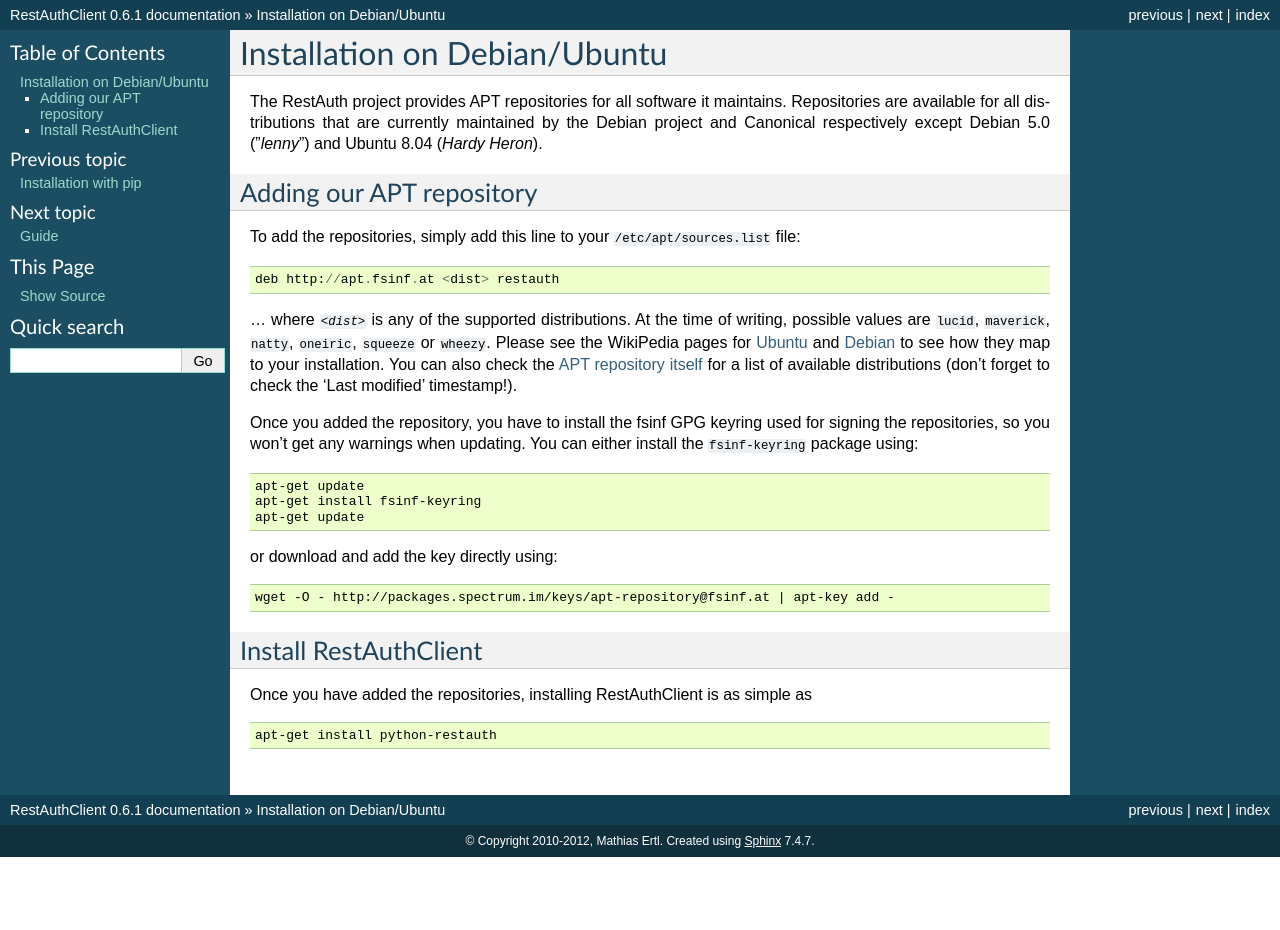
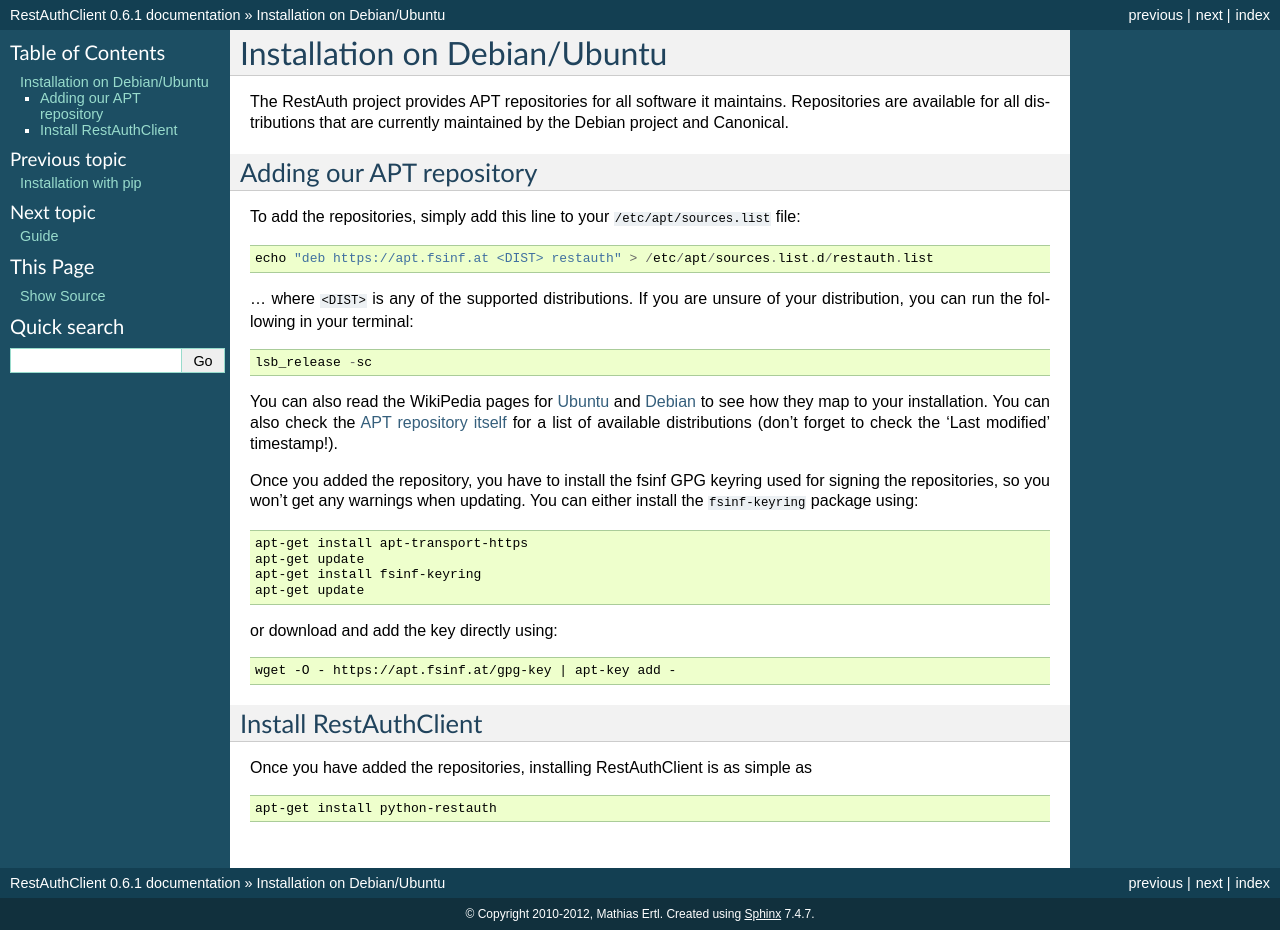
Before and after one commit to RestAuth/RestAuthClient, a Sphinx documentation site: the page built from doc/install/debian-ubuntu.rst, in a window 1280 px wide. Built offline with Sphinx 7.4.7, drawn with Linux system fonts in a browser that asks for light colours; before the commit the page ends 900 px from its top, so only the background shows below that.

Commit message:
update some debian/ubuntu docs

```diff
--- a/doc/install/debian-ubuntu.rst
+++ b/doc/install/debian-ubuntu.rst
@@ -2,21 +2,25 @@
 =============================
 
 The RestAuth project provides APT repositories for all software it maintains. Repositories are
-available for all distributions that are currently maintained by the Debian project and Canonical
-respectively except Debian 5.0 ("*lenny*") and Ubuntu 8.04 (*Hardy Heron*).
+available for all distributions that are currently maintained by the Debian
+project and Canonical.
 
 Adding our APT repository
 -------------------------
+
 To add the repositories, simply add this line to your :file:`/etc/apt/sources.list` file::
 
-   deb http://apt.fsinf.at <dist> restauth
+   echo "deb https://apt.fsinf.at <DIST> restauth" > /etc/apt/sources.list.d/restauth.list
 
-... where :samp:`{<dist>}` is any of the supported distributions. At the time of writing, possible
-values are ``lucid``, ``maverick``, ``natty``, ``oneiric``, ``squeeze`` or ``wheezy``. Please see
-the WikiPedia pages for `Ubuntu
-<http://en.wikipedia.org/wiki/List_of_Ubuntu_releases#Table_of_versions>`_ and `Debian
-<http://en.wikipedia.org/wiki/Debian#Release_history>`_ to see how they map to your installation.
-You can also check the `APT repository itself <http://apt.fsinf.at/dists>`_ for a list of available
+... where ``<DIST>`` is any of the supported distributions. If you are unsure of your
+distribution, you can run the following in your terminal::
+
+   lsb_release -sc
+
+You can also read the WikiPedia pages for `Ubuntu
+<https://en.wikipedia.org/wiki/List_of_Ubuntu_releases#Table_of_versions>`_ and `Debian
+<https://en.wikipedia.org/wiki/Debian#Release_history>`_ to see how they map to your installation.
+You can also check the `APT repository itself <https://apt.fsinf.at/dists>`_ for a list of available
 distributions (don't forget to check the 'Last modified' timestamp!).
 
 Once you added the repository, you have to install the fsinf GPG keyring used for signing the
@@ -25,6 +29,7 @@
 
 .. code-block:: bash
 
+   apt-get install apt-transport-https
    apt-get update
    apt-get install fsinf-keyring
    apt-get update
@@ -33,7 +38,7 @@
 
 .. code-block:: bash
 
-   wget -O - http://packages.spectrum.im/keys/apt-repository@fsinf.at | apt-key add -
+   wget -O - https://apt.fsinf.at/gpg-key | apt-key add -
 
 Install RestAuthClient
 ----------------------
```
